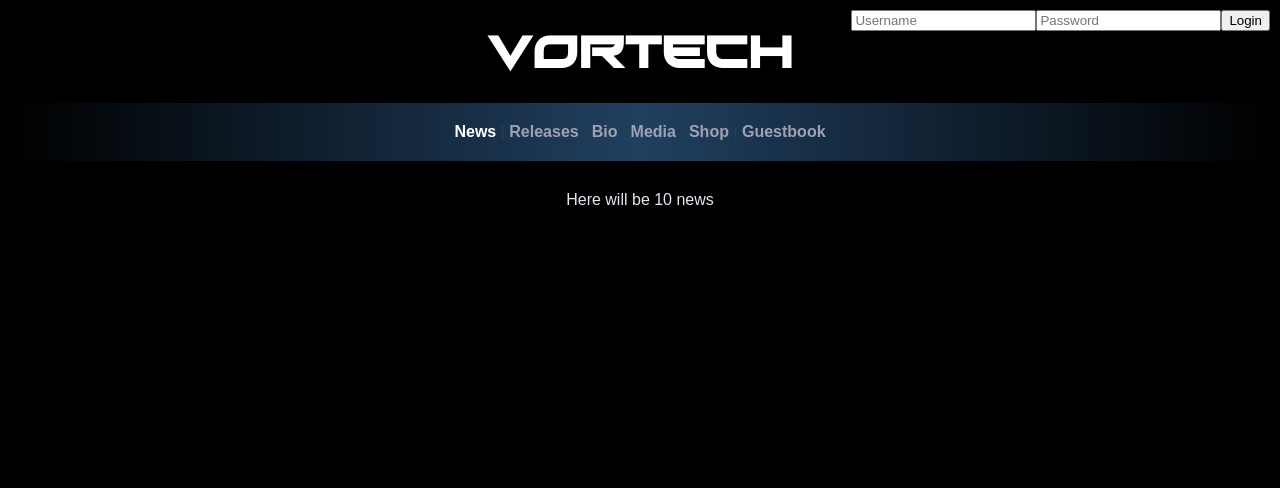
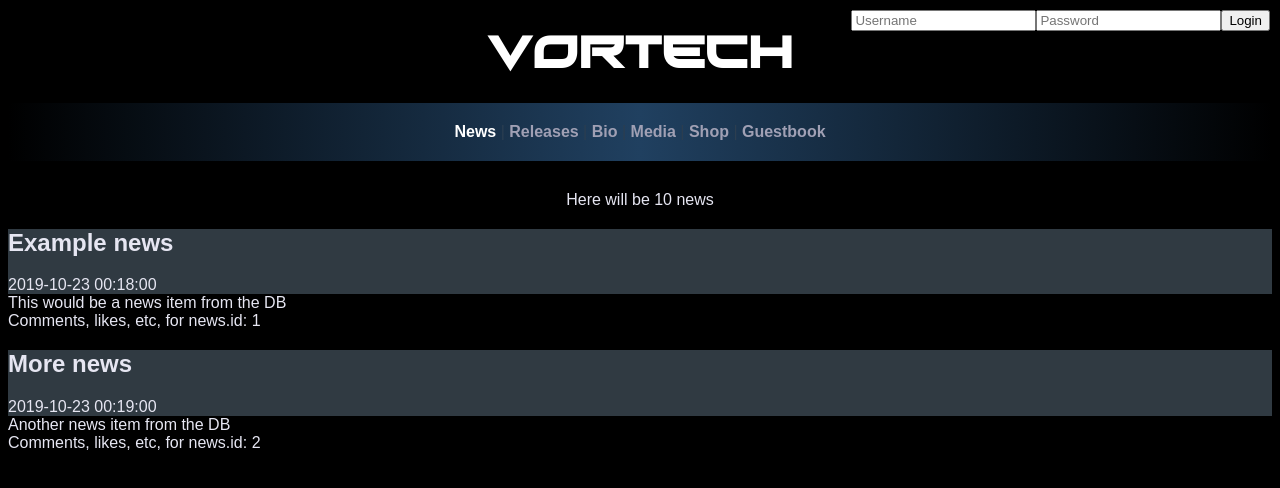
Before and after one commit to Torniojaws/vortech-front-v2-vue, a Vue app in the folder vortech-frontend/: page / in a window 1280 px wide. Shown: the top 488 px of the page. Built offline with nearby package versions, Linux system fonts and the light colour scheme.

Commit message:
NewsItem mock up

```diff
--- a/vortech-frontend/src/components/News.vue
+++ b/vortech-frontend/src/components/News.vue
@@ -1,12 +1,36 @@
 <template>
   <div class="news">
     Here will be {{ count }} news
+    <template v-for="item in demoNews">
+      <NewsItem :news="item" :key="item.id" />
+    </template>
   </div>
 </template>
 
 <script>
+import NewsItem from '@/components/NewsItem.vue'
+
 export default {
   name: 'News',
+  components: {
+    NewsItem
+  },
+  data () {
+    return {
+      // IRL this would be populated by calling the backend REST API
+      demoNews: [{
+        id: 1,
+        title: 'Example news',
+        contents: 'This would be a news item from the DB',
+        created: '2019-10-23 00:18:00'
+      }, {
+        id: 2,
+        title: 'More news',
+        contents: 'Another news item from the DB',
+        created: '2019-10-23 00:19:00'
+      }]
+    }
+  },
   props: {
     count: String
   }
--- /dev/null
+++ b/vortech-frontend/src/components/NewsItem.vue
@@ -0,0 +1,32 @@
+<template>
+  <div class="newsItem">
+    <header>
+      <h2>{{ news.title }}</h2>
+      <aside>{{ news.created }}</aside>
+    </header>
+    <section>
+      {{ news.contents }}
+    </section>
+    <footer>
+      Comments, likes, etc, for news.id: {{ news.id }}
+    </footer>
+  </div>
+</template>
+
+<script>
+export default {
+  name: 'NewsItem',
+  props: {
+    news: Object
+  }
+}
+</script>
+
+<style scoped>
+header {
+  background-color: rgb(48, 58, 66);
+}
+.newsItem {
+  text-align: left;
+}
+</style>
```
